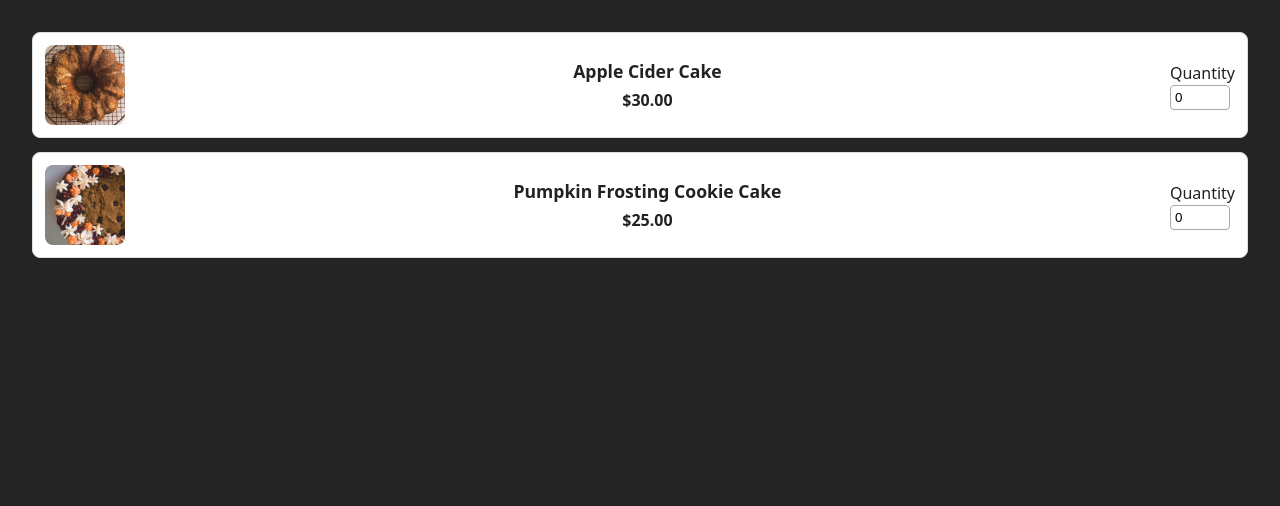
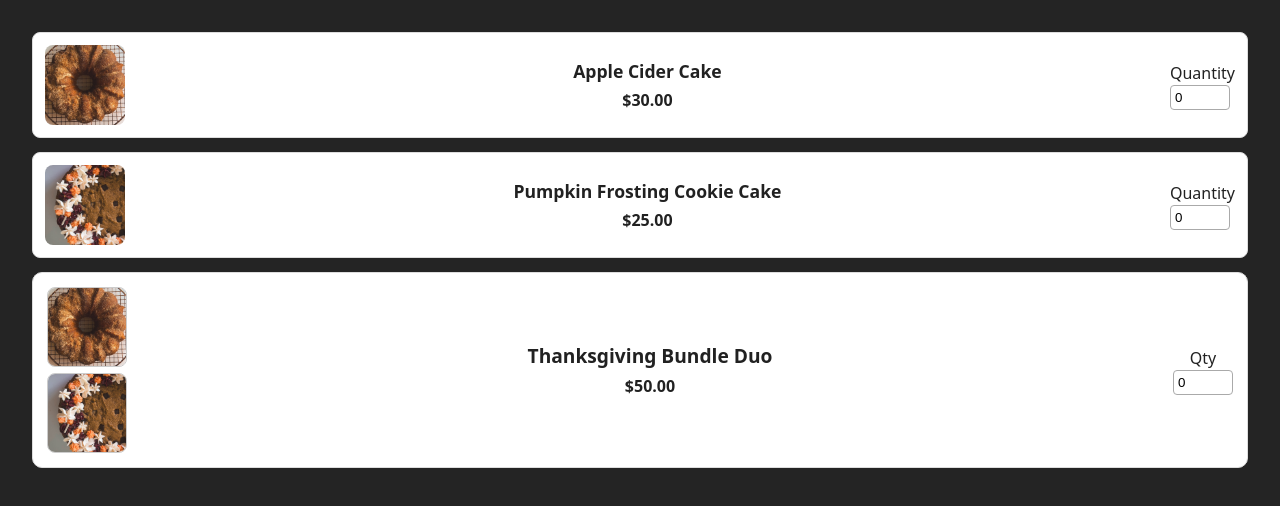
Before and after one commit to nevets-steven/littleovenbakingco, a React (Vite) app: page / in a window 1280 px wide. Shown: the top 506 px of the page. Built offline with nearby package versions, Linux system fonts and the light colour scheme.

Commit message:
added BundleRow.jsx

```diff
--- a/src/App.jsx
+++ b/src/App.jsx
@@ -3,6 +3,7 @@ import reactLogo from './assets/react.svg'
 import viteLogo from '/vite.svg'
 import './App.css'
 import ItemRow from './components/ItemRow'
+import BundleRow from './components/BundleRow'
 import item1Img from './assets/applecidercake.jpeg'
 import item2Img from './assets/cookiecake.jpeg'
 
@@ -54,6 +55,13 @@ function App(){
       image: item2Img
     }}
     />
+    <BundleRow
+    title="Thanksgiving Bundle Duo"
+    image1={item1Img}
+    image2={item2Img}
+    price={50}
+    onQuanityChange={(qty) => console.log('Bundle qty:' , qty)}
+      />
     </>
   )
 }
--- /dev/null
+++ b/src/bundleRow.css
@@ -0,0 +1,50 @@
+.bundle-row {
+  display: flex;
+  align-items: center;
+  gap: 1rem;
+  padding: 14px;
+  border: 1px solid #ddd;
+  border-radius: 10px;
+  margin-bottom: 16px;
+  background: #fff;
+}
+
+.bundle-images {
+  display: flex;
+  flex-direction: column;
+  gap: 6px;
+}
+
+.bundle-images img {
+  width: 80px;
+  height: 80px;
+  object-fit: cover;
+  border-radius: 8px;
+  border: 1px solid #ccc;
+}
+
+.bundle-info {
+  flex: 1;
+}
+
+.bundle-info h3 {
+  margin: 0;
+  font-size: 1.2rem;
+}
+
+.bundle-price {
+  margin: 4px 0 0;
+  font-weight: bold;
+}
+
+.bundle-qty {
+  display: flex;
+  flex-direction: column;
+}
+
+.bundle-qty input {
+  width: 60px;
+  padding: 4px;
+  border-radius: 4px;
+  border: 1px solid #aaa;
+}
--- /dev/null
+++ b/src/components/BundleRow.jsx
@@ -0,0 +1,34 @@
+import { useState } from "react";
+import '../BundleRow.css'
+
+export default function BundleRow({title, image1, image2, price, onQuantityChange}){
+    const [qty, setQty] = useState(0);
+
+    const handleChange = (e) => {
+        const newQty = Number(e.target.value);
+        setQty(newQty);
+        onQuantityChange(newQty);
+    };
+
+    return(
+        <div className="bundle-row">
+            <div className="bundle-images">
+                <img src={image1} alt={`${title} item 1`} />
+                <img src={image2} alt={`${title} item 2`} />
+            </div>
+            <div className="bundle-info">
+                <h3>{title}</h3>
+                <p className="bundle-price">
+                    ${price.toFixed(2)}
+                </p>
+            </div>
+            <div className="bundle-qty">
+                <label>Qty</label>
+                <input type="number"
+                min="0"
+                value={qty}
+                onChange={handleChange} />
+            </div>
+        </div>
+    )
+}
```
